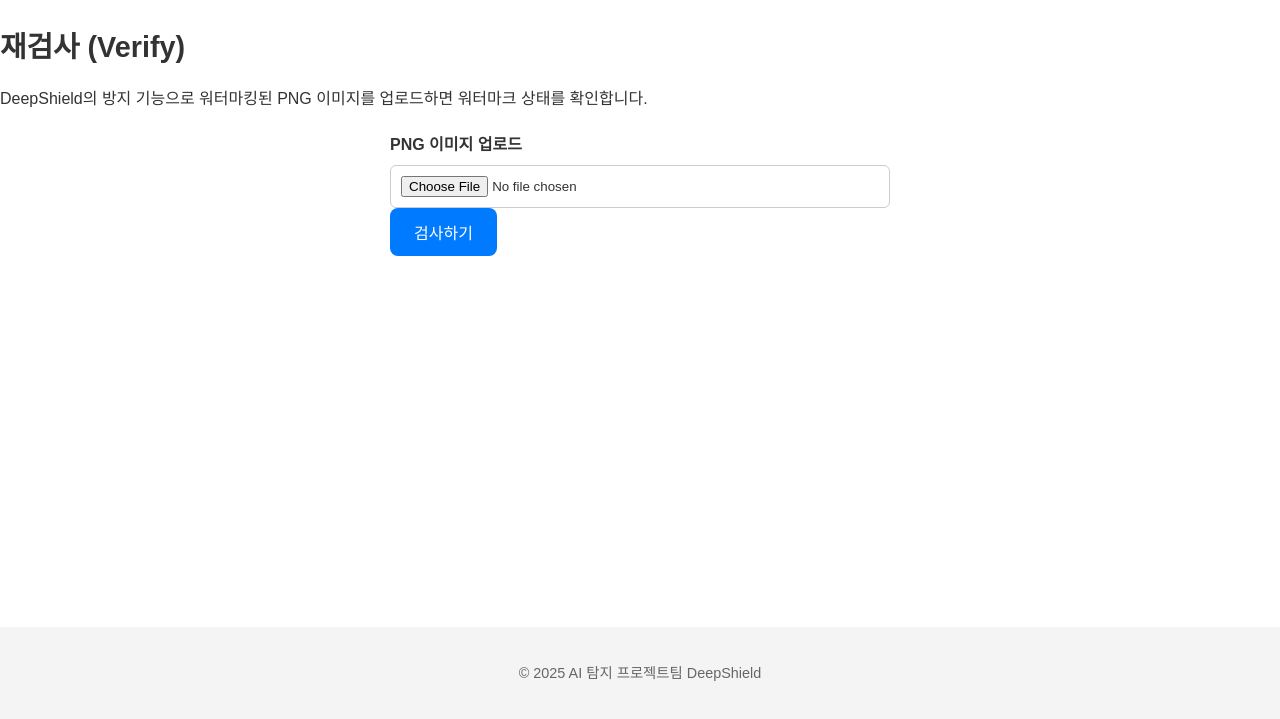
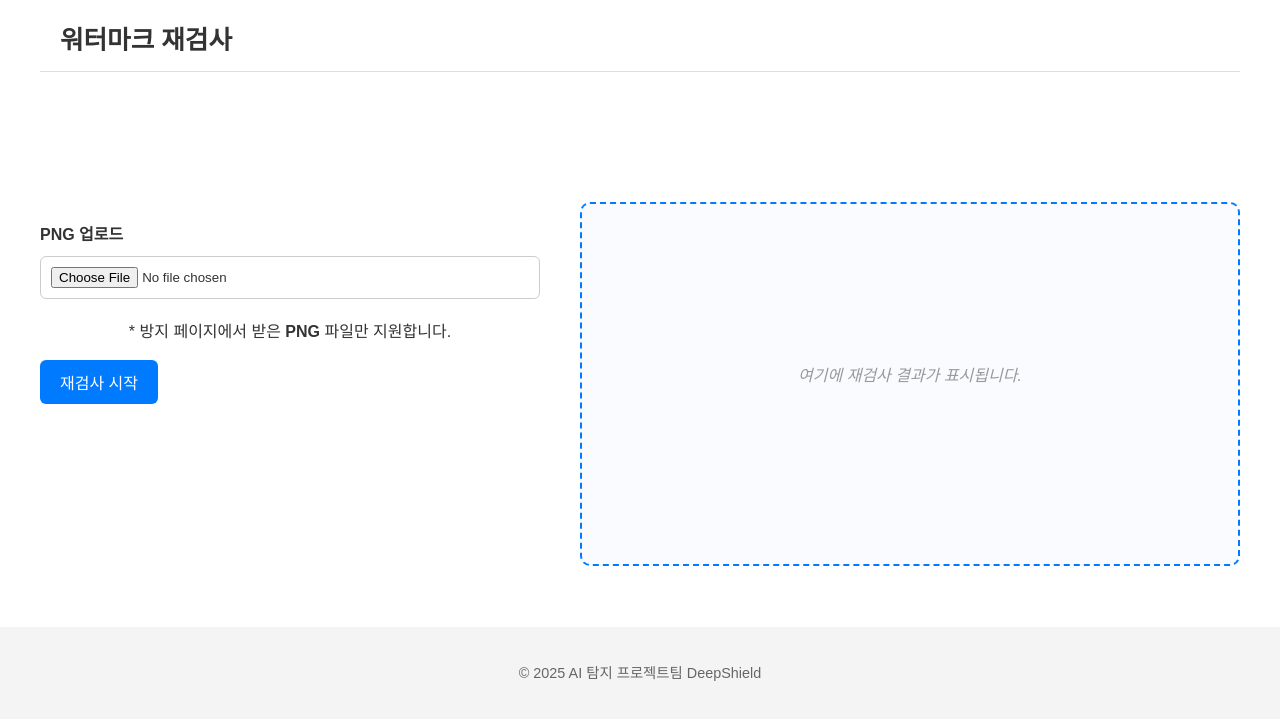
Before and after one commit to sableye988/Deep_Shield_combined, a Flask app: page /verify in a window 1280 px wide. Shown: the part 81-800 px from the top of the page. Run offline with Flask 3, Linux system fonts and the light colour scheme; some libraries are stand-ins or nearby versions.

Commit message:
Update verify.html

```diff
--- a/apps/mine/templates/verify.html
+++ b/apps/mine/templates/verify.html
@@ -1,38 +1,75 @@
-<!-- templates/verify.html -->
 {% extends "base.html" %}
+{% block content %}
 
-{% block content %}
-<div class="container mt-5">
-  <h2>재검사 (Verify)</h2>
-  <p class="text-muted">
-    DeepShield의 방지 기능으로 워터마킹된 PNG 이미지를 업로드하면 워터마크 상태를 확인합니다.
-  </p>
+<div class="page-header">
+  <h2>워터마크 재검사</h2>
+  <p>DeepShield로 보호된 PNG에 내 워터마크가 살아있는지 확인합니다.</p>
+</div>
 
-  <!-- 업로드 폼 -->
-  <form method="POST" enctype="multipart/form-data">
-    <input type="hidden" name="csrf_token" value="{{ csrf_token() }}">
-    <div class="mb-3">
-      <label for="image" class="form-label">PNG 이미지 업로드</label>
-      <!-- PNG만 선택 가능 -->
-      <input type="file" class="form-control" id="image" name="image" accept="image/png" required>
+<section class="detect-section">
+  <div class="detect-container">
+
+    <!-- 업로드 폼 -->
+    <form method="POST" action="{{ url_for('verify') }}" enctype="multipart/form-data" class="detect-form">
+      <input type="hidden" name="csrf_token" value="{{ csrf_token() }}">
+      <label for="image">PNG 업로드</label>
+      <input type="file" id="image" name="image" accept="image/png" required>
+      <p class="help">* 방지 페이지에서 받은 <strong>PNG</strong> 파일만 지원합니다.</p>
+      <button type="submit">재검사 시작</button>
+    </form>
+
+    <!-- 결과 박스 -->
+    <div class="detect-result-box">
+      {% if result %}
+        <h3>결과</h3>
+
+        <div class="result-images">
+          <img src="{{ result.uploaded_url }}" alt="업로드 이미지 미리보기">
+        </div>
+
+        <div class="result-metrics">
+          {% if result.similarity is not none %}
+            <p>
+              유사도(우리 워터마크):
+              <strong>{{ result.similarity }}%</strong>
+              <span class="tooltip">❓
+                <span class="tooltip-text">
+                  70% 이상: 정상 · 40~70%: 손상 · 40% 미만: 불일치
+                </span>
+              </span>
+            </p>
+
+            <div class="progress">
+              <div class="bar" style="width: {{ result.similarity }}%;"></div>
+            </div>
+          {% else %}
+            <p>유사도를 계산할 수 없습니다.</p>
+          {% endif %}
+
+          <p class="verdict">
+            판정: <strong>{{ result.verdict }}</strong>
+          </p>
+
+          <details class="hint">
+            <summary>판정 기준 보기</summary>
+            <ul>
+              <li><strong>70% 이상</strong>: 워터마크 정상 → 원본 가능성 높음</li>
+              <li><strong>40% ~ 70%</strong>: 워터마크 손상 → 조작/딥페이크 의심</li>
+              <li><strong>40% 미만</strong>: 워터마크 불일치 → 딥페이크 의심</li>
+            </ul>
+          </details>
+        </div>
+      {% else %}
+        <p class="placeholder">여기에 재검사 결과가 표시됩니다.</p>
+      {% endif %}
     </div>
-    <button type="submit" class="btn btn-primary">검사하기</button>
-  </form>
 
-  <!-- 결과 -->
-  {% if result %}
-  <div class="card mt-4">
-    <div class="card-body">
-      <h5 class="card-title">검사 결과</h5>
-      <p><strong>판정:</strong> {{ result.verdict }}</p>
-      {% if result.similarity %}
-        <p><strong>워터마크 유사도:</strong> {{ result.similarity }}%</p>
-      {% endif %}
-      <div class="mt-3">
-        <img src="{{ result.uploaded_url }}" alt="업로드 이미지" class="img-fluid rounded">
-      </div>
-    </div>
   </div>
-  {% endif %}
-</div>
+</section>
+
+<style>
+.progress{height:10px;background:#eee;border-radius:6px;overflow:hidden;margin:.5rem 0 1rem}
+.progress .bar{height:100%}
+</style>
+
 {% endblock %}
```
